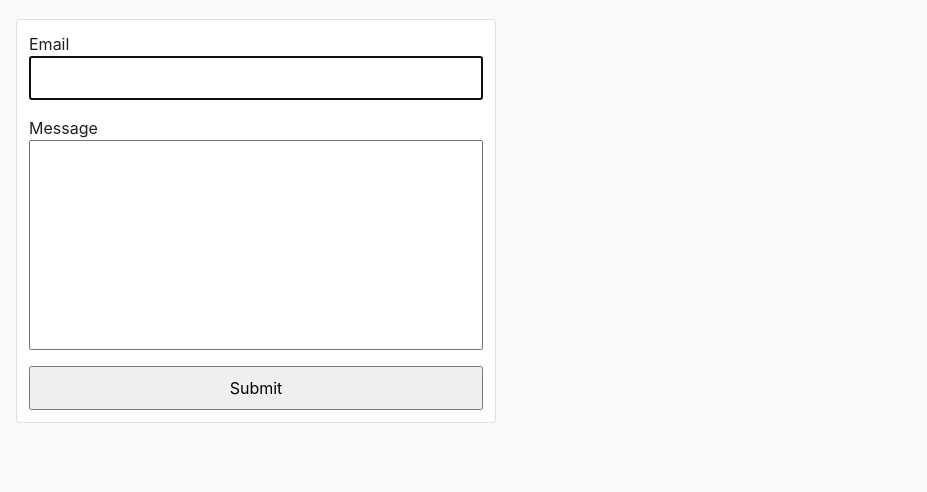
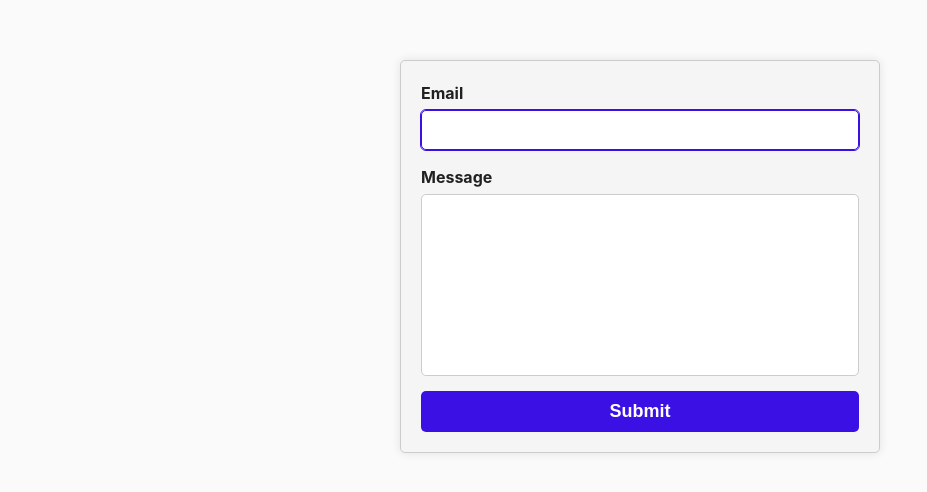
Before and after one commit to Valik3201/goit-js-hw-08, a website built with Parcel: page src/03-feedback.html in a window 1280 px wide. Shown: the part 128-620 px from the top of the page, without its empty margins (0-927 px from the left). Built offline with nearby package versions, Linux system fonts and the light colour scheme.

Commit message:
Update styles

```diff
--- a/src/css/03-feedback.css
+++ b/src/css/03-feedback.css
@@ -2,30 +2,60 @@
   display: flex;
   flex-direction: column;
   max-width: 480px;
-  padding: 12px;
-  background-color: #fff;
-  border: 1px solid rgba(0, 0, 0, 0.12);
-  border-radius: 4px;
+  margin: 0 auto;
+  padding: 20px;
+  background-color: #f5f5f5;
+  border: 1px solid #ccc;
+  border-radius: 5px;
+  box-shadow: 0 0 10px rgba(0, 0, 0, 0.1);
+  margin-top: 5%;
 }
 
 .feedback-form label {
   display: flex;
   flex-direction: column;
-  margin-bottom: 16px;
+  margin-bottom: 10px;
+  font-weight: 700;
 }
 
-.feedback-form button {
-  padding: 8px 12px;
-  font: inherit;
-  cursor: pointer;
-}
-
-input,
-textarea {
-  padding: 8px;
-  font: inherit;
+input[type='email'] {
+  width: 100%;
+  padding: 10px;
+  margin: 5px 0;
+  border: 1px solid #ccc;
+  border-radius: 5px;
+  font-size: 16px;
 }
 
 textarea {
+  width: 100%;
+  padding: 10px;
+  margin: 5px 0;
+  border: 1px solid #ccc;
+  border-radius: 5px;
   resize: none;
+  font-size: 16px;
+  font-family: inherit;
 }
+
+input[type='email']:focus-visible,
+textarea:focus-visible {
+  border: 1px solid #3a10e5;
+  outline: 1px solid #3a10e5;
+}
+
+button[type='submit'] {
+  background-color: #3a10e5;
+  color: #fff;
+  padding: 10px 20px;
+  border: none;
+  border-radius: 5px;
+  font-size: 18px;
+  font-weight: 700;
+  cursor: pointer;
+  transition: background-color 0.2s ease-in;
+}
+
+button[type='submit']:hover {
+  background-color: #5533ff;
+}
--- a/src/css/common.css
+++ b/src/css/common.css
@@ -4,8 +4,8 @@
 
 body {
   margin: 16px;
-  font-family: -apple-system, BlinkMacSystemFont, "Segoe UI", Roboto, Oxygen,
-    Ubuntu, Cantarell, "Open Sans", "Helvetica Neue", sans-serif;
+  font-family: -apple-system, BlinkMacSystemFont, 'Segoe UI', Roboto, Oxygen,
+    Ubuntu, Cantarell, 'Open Sans', 'Helvetica Neue', sans-serif;
   -webkit-font-smoothing: antialiased;
   -moz-osx-font-smoothing: grayscale;
   background-color: #fafafa;
@@ -68,3 +68,8 @@ button {
 .back-button:hover {
   background-color: #ffe20d;
 }
+
+iframe#vimeo-player {
+  display: flex;
+  margin: 0 auto;
+}
--- a/src/js/01-gallery.js
+++ b/src/js/01-gallery.js
@@ -37,6 +37,6 @@ const gallery = new SimpleLightbox('.gallery a', {
   captions: true,
   captionsData: 'alt',
   captionDelay: 250,
-  animationSpeed: 100,
-  fadeSpeed: 150,
+  animationSpeed: 200,
+  fadeSpeed: 300,
 });
```
